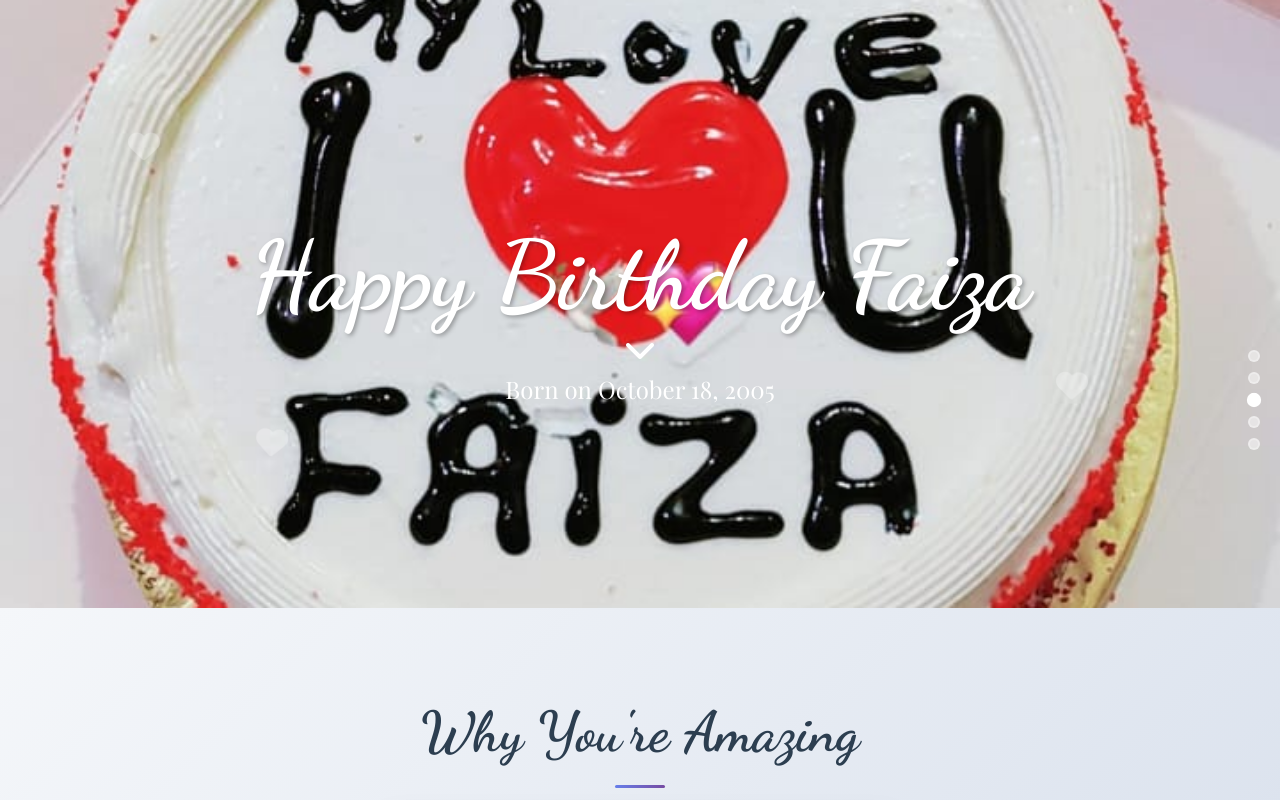
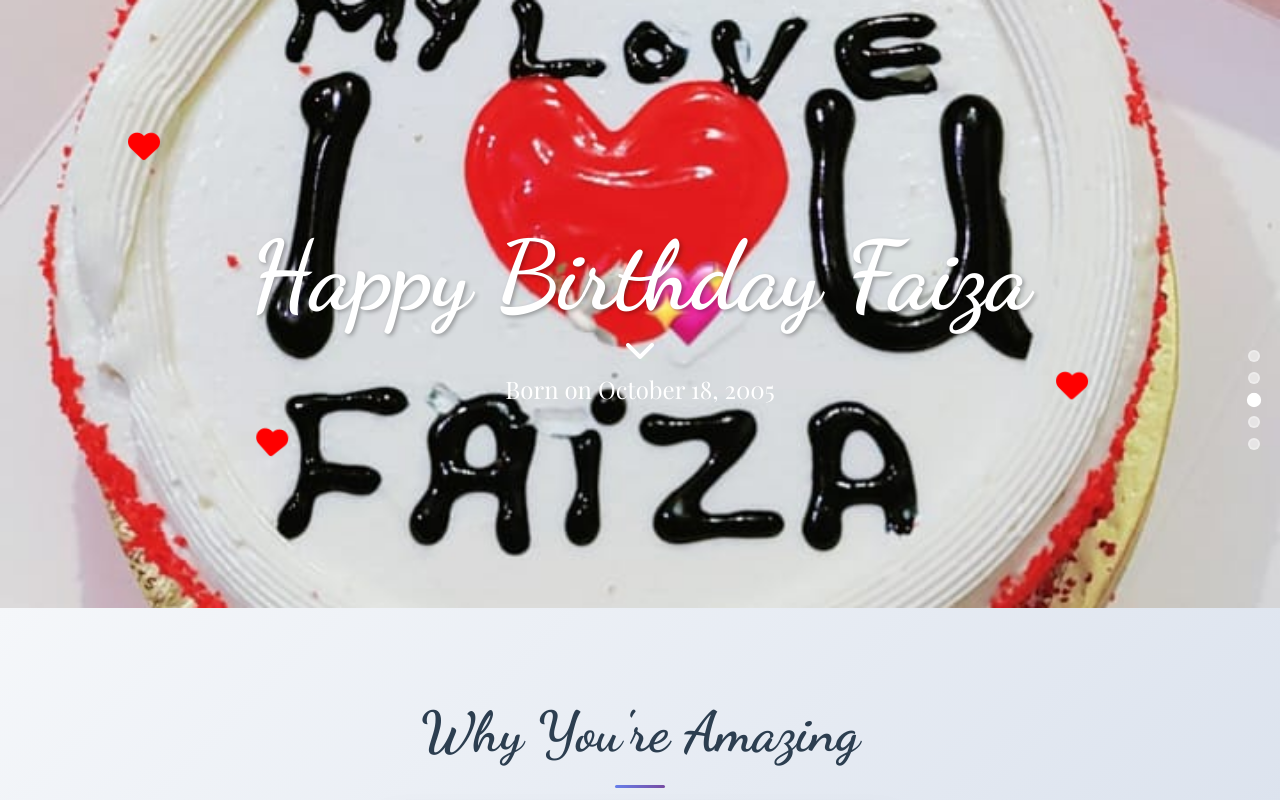
Before and after one commit to Habibullah786123/love-project, a plain HTML site: page index.html in a window 1280 px wide. Shown: the top 800 px of the page. Drawn offline with nearby package versions, Linux system fonts and the light colour scheme.

Commit message:
Update styles.css

```diff
--- a/styles.css
+++ b/styles.css
@@ -185,18 +185,21 @@ body {
 .heart1 {
     top: 20%;
     left: 10%;
+    color: red;
     animation-delay: 0s;
 }
 
 .heart2 {
     top: 60%;
     right: 15%;
+    color: red;
     animation-delay: 2s;
 }
 
 .heart3 {
     bottom: 20%;
     left: 20%;
+    color: red;
     animation-delay: 4s;
 }
 
```
